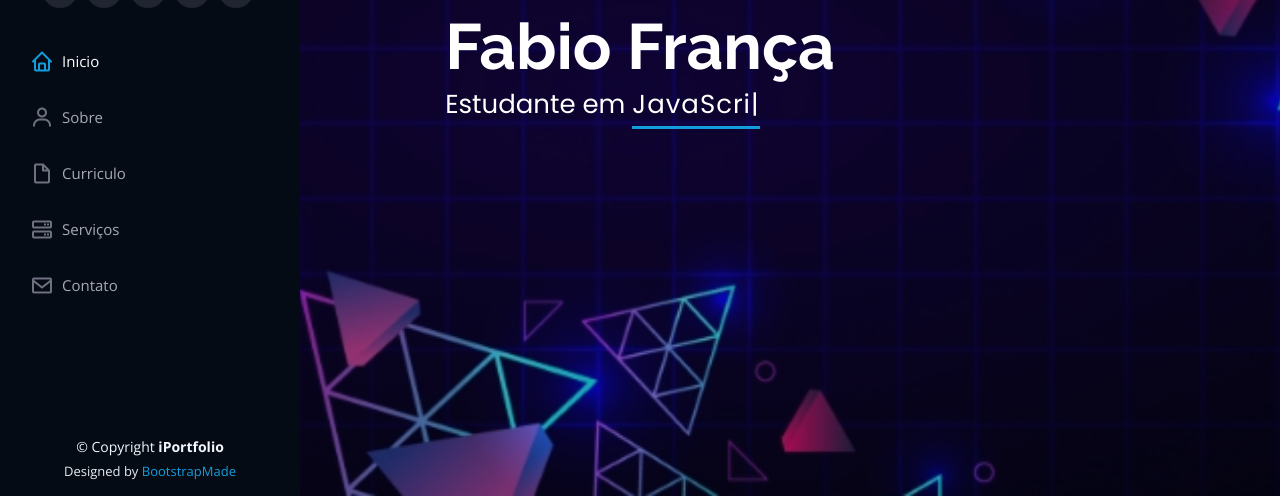
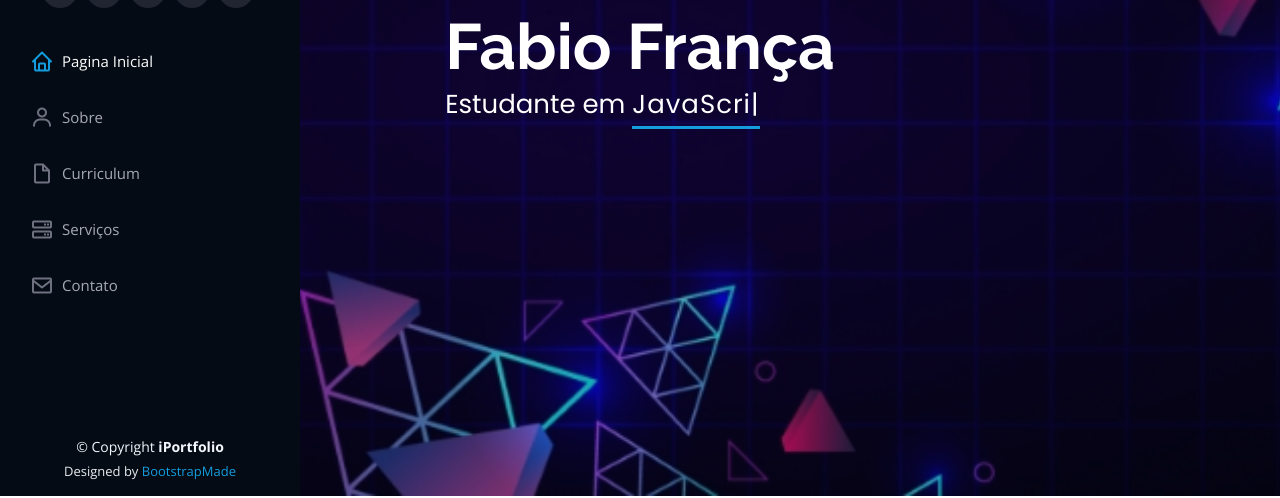
Before and after one commit to FabioRagnarDEV/Novo-Portfolio, a plain HTML site: page iPortfolio/index.html in a window 1280 px wide. Shown: the part 304-802 px from the top of the page. Drawn offline with nearby package versions, Linux system fonts and the light colour scheme.

Commit message:
Tradução e correção do menu lateral

```diff
--- a/iPortfolio/index.html
+++ b/iPortfolio/index.html
@@ -59,9 +59,9 @@
 
       <nav id="navbar" class="nav-menu navbar">
         <ul>
-          <li><a href="#hero" class="nav-link scrollto active"><i class="bx bx-home"></i> <span>Inicio</span></a></li>
+          <li><a href="#hero" class="nav-link scrollto active"><i class="bx bx-home"></i> <span>Pagina Inicial</span></a></li>
           <li><a href="#about" class="nav-link scrollto"><i class="bx bx-user"></i> <span>Sobre</span></a></li>
-          <li><a href="#resume" class="nav-link scrollto"><i class="bx bx-file-blank"></i> <span>Curriculo</span></a></li>
+          <li><a href="#resume" class="nav-link scrollto"><i class="bx bx-file-blank"></i> <span>Curriculum</span></a></li>
           <li><a href="#services" class="nav-link scrollto"><i class="bx bx-server"></i> <span>Serviços</span></a></li>
           <li><a href="#contact" class="nav-link scrollto"><i class="bx bx-envelope"></i> <span>Contato</span></a></li>
         </ul>
```
